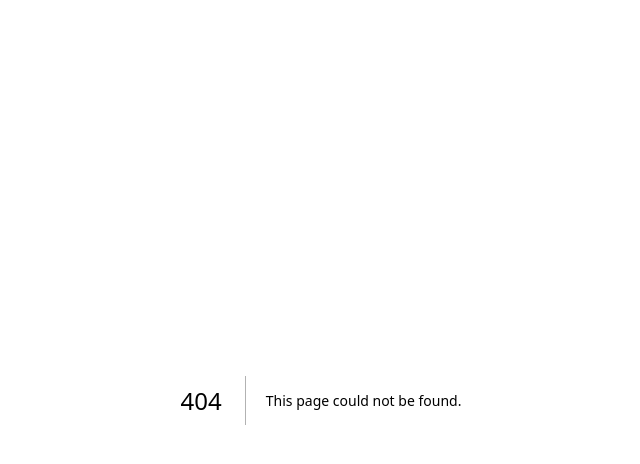
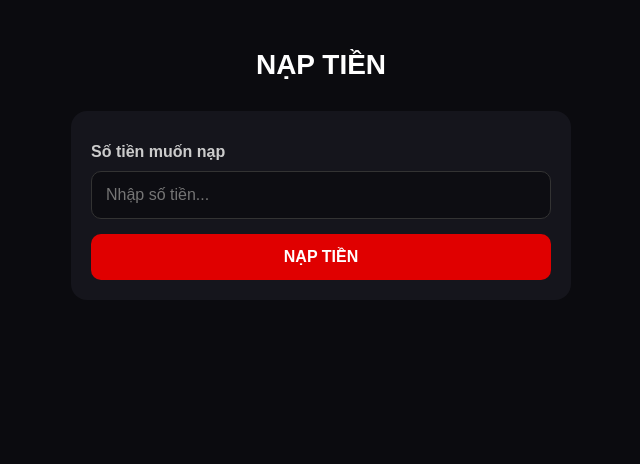
Before and after one commit to trantuyen7cdz-svg/-xenova-play, a Next.js app: page /deposit in a window 1280 px wide. Before the commit this address had no page. Shown: the top 464 px of the page, without its empty margins (319-959 px from the left). Built offline with nearby package versions, Linux system fonts and the light colour scheme; no server answers.

Commit message:
Create page.js

```diff
--- /dev/null
+++ b/app/deposit/page.js
@@ -0,0 +1,253 @@
+"use client";
+
+import { useEffect, useState } from "react";
+import { createClient } from "@supabase/supabase-js";
+
+const supabase = createClient(
+  process.env.NEXT_PUBLIC_SUPABASE_URL,
+  process.env.NEXT_PUBLIC_SUPABASE_ANON_KEY
+);
+
+export default function DepositPage() {
+  const [amount, setAmount] = useState("");
+  const [loading, setLoading] = useState(false);
+  const [result, setResult] = useState(null);
+  const [user, setUser] = useState(null);
+
+  useEffect(() => {
+    async function loadUser() {
+      const {
+        data: { user },
+      } = await supabase.auth.getUser();
+
+      setUser(user);
+    }
+
+    loadUser();
+  }, []);
+
+  async function handleDeposit() {
+    setResult(null);
+
+    const money = Number(amount);
+
+    if (!Number.isInteger(money) || money < 10000) {
+      setResult({
+        success: false,
+        message: "Số tiền nạp tối thiểu là 10.000đ.",
+      });
+      return;
+    }
+
+    if (money > 100000000) {
+      setResult({
+        success: false,
+        message: "Số tiền nạp quá lớn.",
+      });
+      return;
+    }
+
+    if (!user) {
+      setResult({
+        success: false,
+        message: "Bạn chưa đăng nhập.",
+      });
+      return;
+    }
+
+    setLoading(true);
+
+    try {
+      const {
+        data: { session },
+      } = await supabase.auth.getSession();
+
+      if (!session?.access_token) {
+        setResult({
+          success: false,
+          message: "Phiên đăng nhập đã hết hạn. Vui lòng đăng nhập lại.",
+        });
+        return;
+      }
+
+      const response = await fetch("/api/deposit/create", {
+        method: "POST",
+        headers: {
+          "Content-Type": "application/json",
+          Authorization: `Bearer ${session.access_token}`,
+        },
+        body: JSON.stringify({
+          amount: money,
+        }),
+      });
+
+      const data = await response.json();
+
+      if (!response.ok || !data.success) {
+        setResult({
+          success: false,
+          message: data.message || "Không thể tạo yêu cầu nạp tiền.",
+        });
+        return;
+      }
+
+      setResult({
+        success: true,
+        message: "Tạo yêu cầu nạp tiền thành công.",
+        depositId: data.depositId,
+        amount: data.amount,
+        transferContent: data.transferContent,
+      });
+    } catch (error) {
+      console.error("DEPOSIT PAGE ERROR:", error);
+
+      setResult({
+        success: false,
+        message: "Không thể kết nối máy chủ.",
+      });
+    } finally {
+      setLoading(false);
+    }
+  }
+
+  return (
+    <main
+      style={{
+        minHeight: "100vh",
+        background: "#0b0b0f",
+        color: "#fff",
+        padding: "30px 16px",
+      }}
+    >
+      <div
+        style={{
+          width: "100%",
+          maxWidth: "500px",
+          margin: "0 auto",
+        }}
+      >
+        <h1
+          style={{
+            textAlign: "center",
+            fontSize: "28px",
+            marginBottom: "30px",
+          }}
+        >
+          NẠP TIỀN
+        </h1>
+
+        <div
+          style={{
+            background: "#15151c",
+            borderRadius: "16px",
+            padding: "20px",
+          }}
+        >
+          <label
+            style={{
+              display: "block",
+              marginBottom: "10px",
+              fontWeight: "600",
+            }}
+          >
+            Số tiền muốn nạp
+          </label>
+
+          <input
+            type="number"
+            min="10000"
+            step="1000"
+            value={amount}
+            onChange={(e) => setAmount(e.target.value)}
+            placeholder="Nhập số tiền..."
+            style={{
+              width: "100%",
+              boxSizing: "border-box",
+              padding: "14px",
+              borderRadius: "10px",
+              border: "1px solid #333",
+              background: "#0d0d12",
+              color: "#fff",
+              fontSize: "16px",
+              outline: "none",
+              marginBottom: "15px",
+            }}
+          />
+
+          <button
+            type="button"
+            onClick={handleDeposit}
+            disabled={loading}
+            style={{
+              width: "100%",
+              padding: "14px",
+              border: "none",
+              borderRadius: "10px",
+              background: loading ? "#555" : "#e00000",
+              color: "#fff",
+              fontSize: "16px",
+              fontWeight: "700",
+              cursor: loading ? "not-allowed" : "pointer",
+            }}
+          >
+            {loading ? "ĐANG TẠO..." : "NẠP TIỀN"}
+          </button>
+
+          {result && (
+            <div
+              style={{
+                marginTop: "20px",
+                padding: "15px",
+                borderRadius: "10px",
+                background: result.success ? "#102718" : "#291313",
+                border: `1px solid ${
+                  result.success ? "#1f7a3d" : "#8b2b2b"
+                }`,
+              }}
+            >
+              <div style={{ marginBottom: "8px" }}>
+                {result.message}
+              </div>
+
+              {result.success && (
+                <>
+                  <div style={{ marginTop: "12px" }}>
+                    <strong>Số tiền:</strong>{" "}
+                    {Number(result.amount).toLocaleString("vi-VN")}đ
+                  </div>
+
+                  <div style={{ marginTop: "8px" }}>
+                    <strong>Nội dung chuyển khoản:</strong>
+                  </div>
+
+                  <div
+                    style={{
+                      marginTop: "8px",
+                      padding: "12px",
+                      background: "#000",
+                      borderRadius: "8px",
+                      fontWeight: "700",
+                      wordBreak: "break-all",
+                    }}
+                  >
+                    {result.transferContent}
+                  </div>
+
+                  <div
+                    style={{
+                      marginTop: "12px",
+                      fontSize: "13px",
+                      opacity: 0.8,
+                    }}
+                  >
+                    Hãy chuyển khoản đúng số tiền và đúng nội dung trên.
+                  </div>
+                </>
+              )}
+            </div>
+          )}
+        </div>
+      </div>
+    </main>
+  );
+}
```
